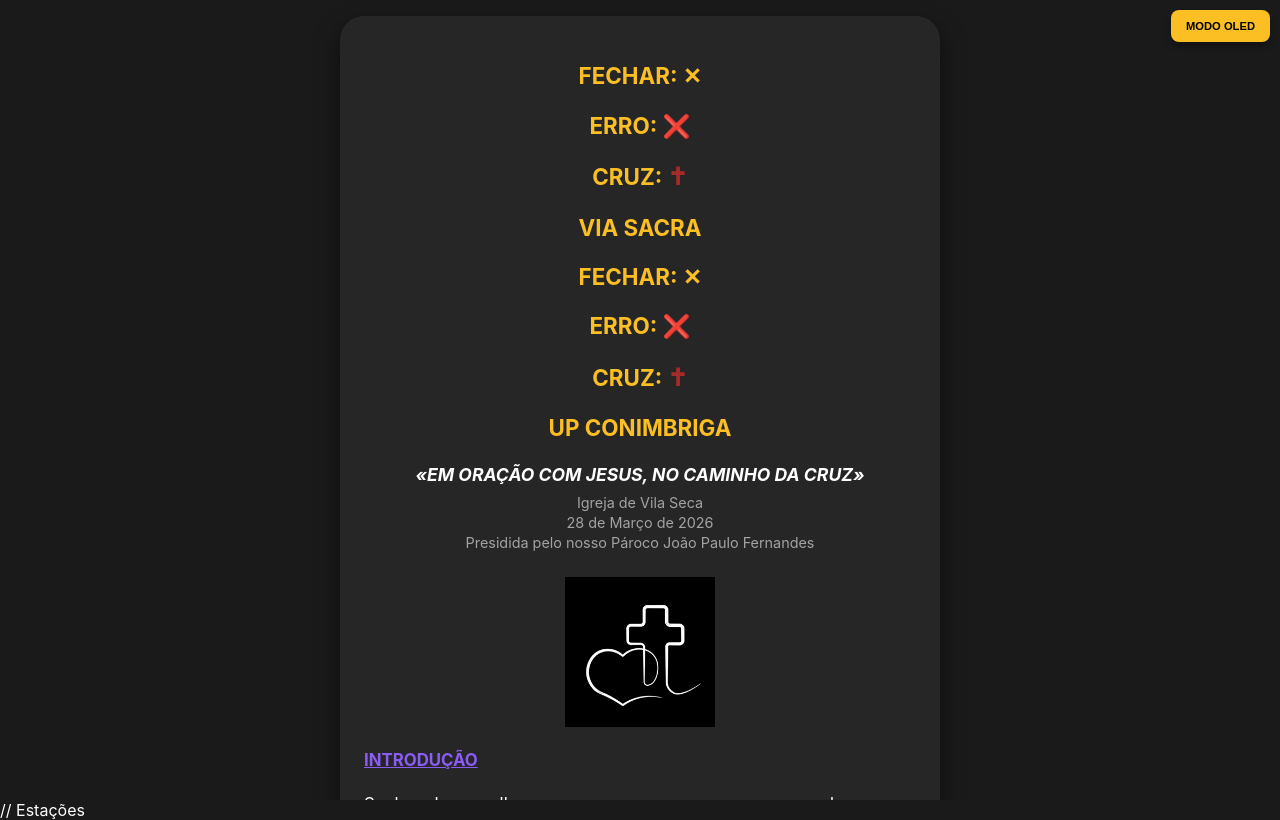
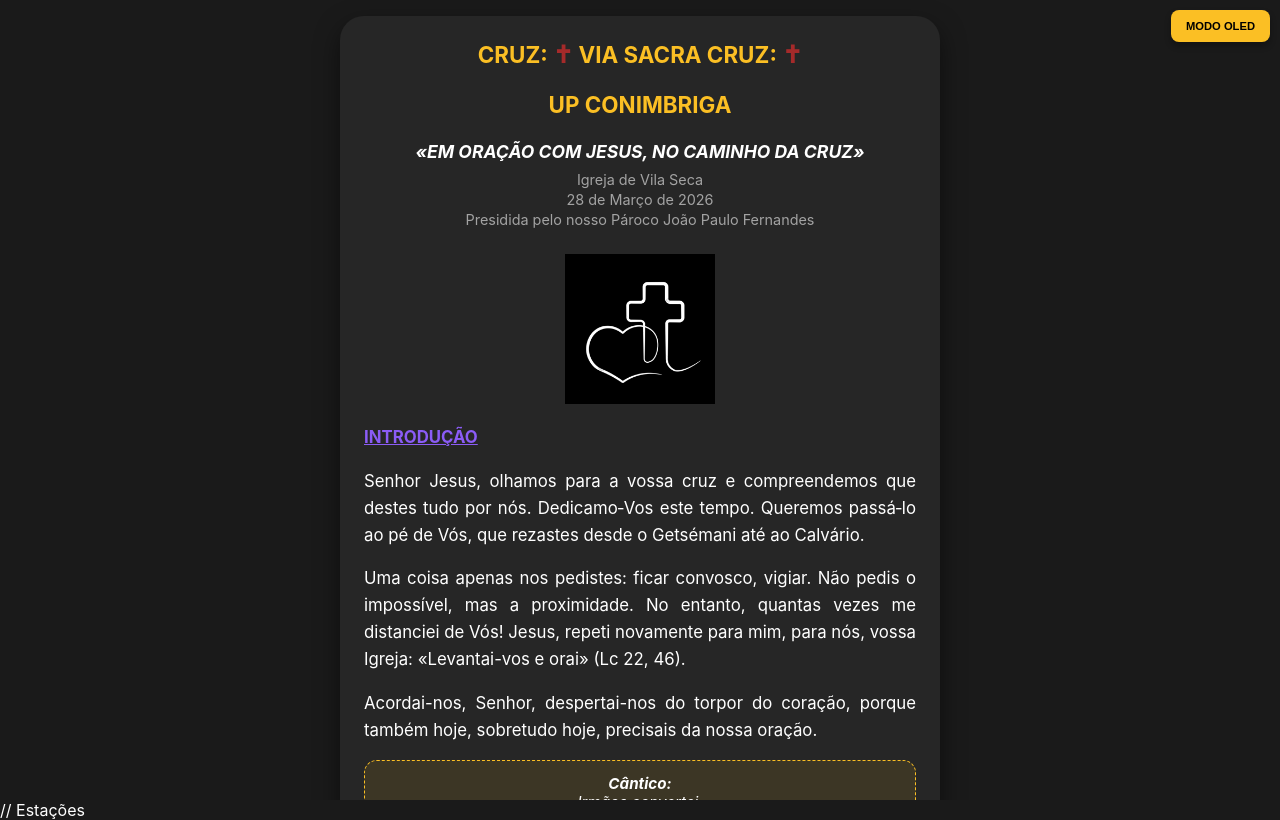
Before and after one commit to sljconimbriga-tuga/viasacra2026, a plain HTML site: page index.html in a window 1280 px wide. Drawn offline with Linux system fonts and the light colour scheme.

Commit message:
Update index.html

```diff
--- a/index.html
+++ b/index.html
@@ -98,12 +98,9 @@
 
 
             <div class="header-main">
-                <div class="main-title"><p>Fechar: &#10005;</p>
-<p>Erro: &#10060;</p>
-<p>Cruz: <span style="font-size: 24px; color: brown;">&#10013;</span></p>
- Via Sacra<p>Fechar: &#10005;</p>
-<p>Erro: &#10060;</p>
-<p>Cruz: <span style="font-size: 24px; color: brown;">&#10013;</span></p>
+                <div class="main-title">
+Cruz: <span style="font-size: 24px; color: brown;">&#10013;</span>
+ Via Sacra Cruz: <span style="font-size: 24px; color: brown;">&#10013;</span>
 
                     <p>UP Conimbriga</p>
                 </div>
```
